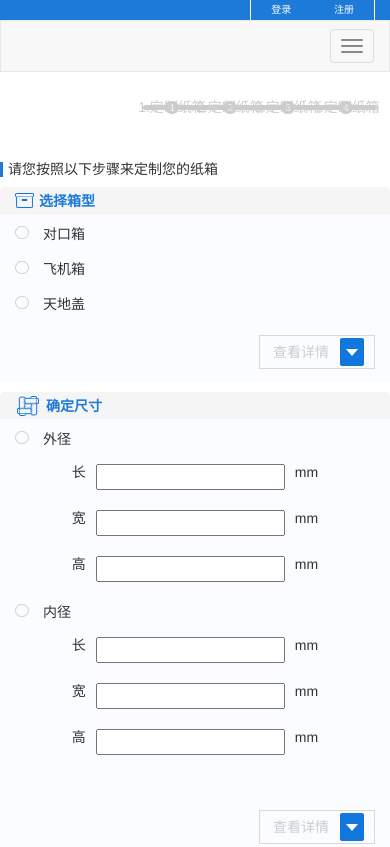
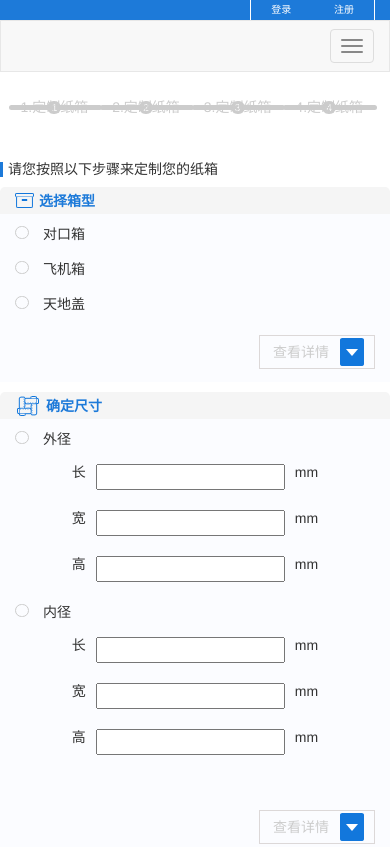
Before and after one commit to DRCYF/task, a plain HTML site: page css/task10/task10.html in a window 390 px wide. Shown: the top 847 px of the page. Drawn offline with nearby package versions, Linux system fonts and the light colour scheme.

Commit message:
Update @media.css

```diff
--- a/css/task10/@media.css
+++ b/css/task10/@media.css
@@ -189,7 +189,7 @@
         display: none;
     }
     .one {
-        width: 6rem;
+        width: 24vw;
     }
     .tiny {
         margin: 0;
```
